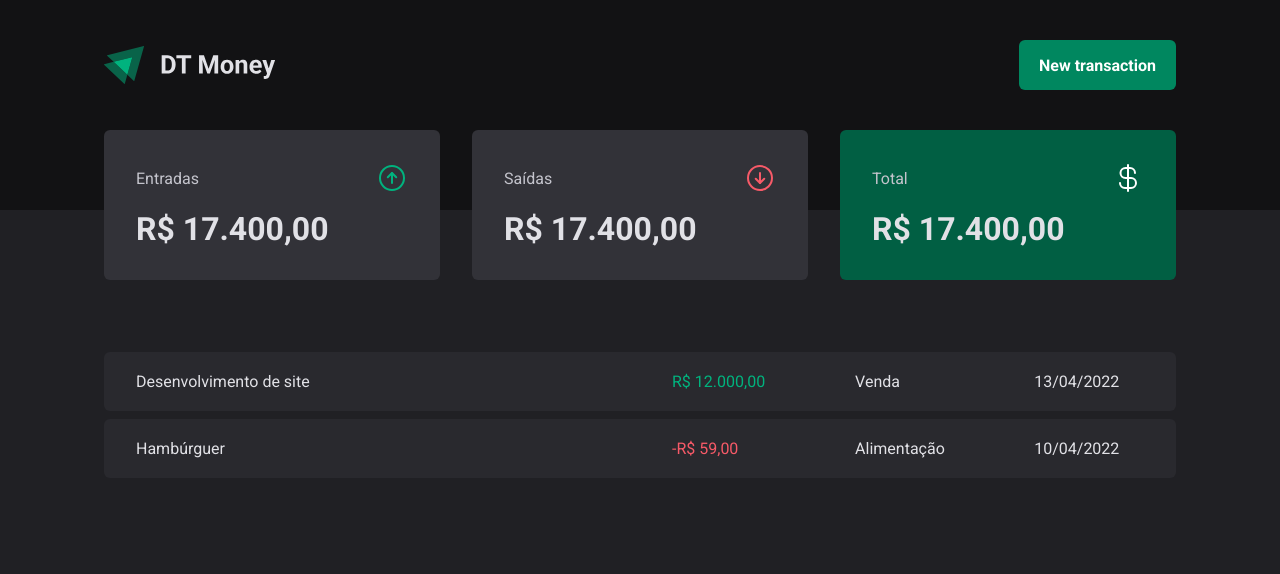
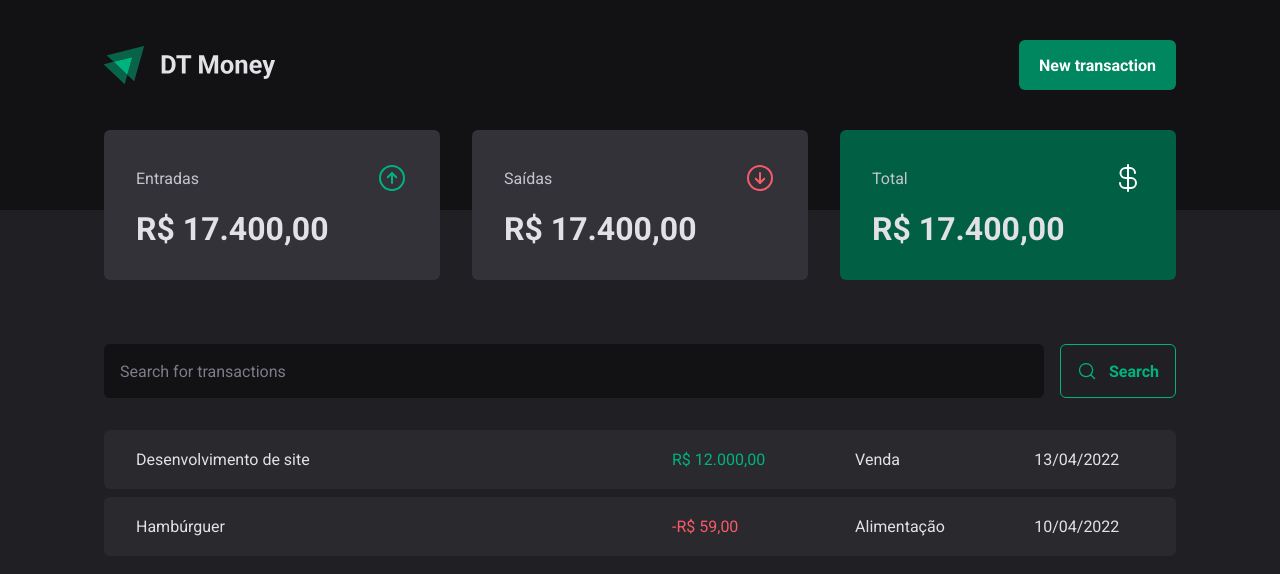
Before and after one commit to amanda-santos/dt-money, a React (Vite) app: page / in a window 1280 px wide. Shown: the top 574 px of the page. Built offline with nearby package versions, Linux system fonts and the light colour scheme.

Commit message:
feat: ✨ search input

```diff
--- /dev/null
+++ b/src/pages/Transactions/components/SearchForm/index.tsx
@@ -0,0 +1,17 @@
+import { ReactElement } from "react";
+import { MagnifyingGlass } from "phosphor-react";
+
+import * as S from "./styles";
+
+export const SearchForm = (): ReactElement => {
+  return (
+    <S.SearchFormContainer>
+      <input type="text" placeholder="Search for transactions" />
+
+      <button type="submit">
+        <MagnifyingGlass size={20} />
+        Search
+      </button>
+    </S.SearchFormContainer>
+  );
+};
--- /dev/null
+++ b/src/pages/Transactions/components/SearchForm/styles.ts
@@ -0,0 +1,39 @@
+import styled from "styled-components";
+
+export const SearchFormContainer = styled.form`
+  display: flex;
+  gap: 1rem;
+
+  input {
+    flex: 1;
+    border-radius: 6px;
+    border: 0;
+    background: ${({ theme }) => theme.colors["gray-900"]};
+    color: ${({ theme }) => theme.colors["gray-300"]};
+    padding: 1rem;
+
+    &::placeholder {
+      color: ${({ theme }) => theme.colors["gray-500"]};
+    }
+  }
+
+  button {
+    display: flex;
+    align-items: center;
+    gap: 0.75rem;
+    border: 0;
+    padding: 1rem;
+    background: transparent;
+    border: 1px solid ${({ theme }) => theme.colors["green-300"]};
+    color: ${({ theme }) => theme.colors["green-300"]};
+    font-weight: bold;
+    border-radius: 6px;
+
+    &:hover {
+      background: ${({ theme }) => theme.colors["green-500"]};
+      border-color: ${({ theme }) => theme.colors["green-500"]};
+      color: ${({ theme }) => theme.colors["white"]};
+      transition: background-color 0.2s, color 0.2s, border-color 0.2s;
+    }
+  }
+`;
--- a/src/pages/Transactions/index.tsx
+++ b/src/pages/Transactions/index.tsx
@@ -1,6 +1,7 @@
 import { ReactElement } from "react";
 
 import { Header, Summary } from "../../components";
+import { SearchForm } from "./components/SearchForm";
 
 import * as S from "./styles";
 
@@ -11,6 +12,8 @@
       <Summary />
 
       <S.TransactionsContainer>
+        <SearchForm />
+
         <S.TransactionsTable>
           <tbody>
             <tr>
--- a/src/pages/Transactions/styles/TransactionsTable.ts
+++ b/src/pages/Transactions/styles/TransactionsTable.ts
@@ -4,6 +4,7 @@
   width: 100%;
   border-collapse: separate;
   border-spacing: 0 0.5rem;
+  margin-top: 1.5rem;
 
   td {
     padding: 1.25rem 2rem;
```
